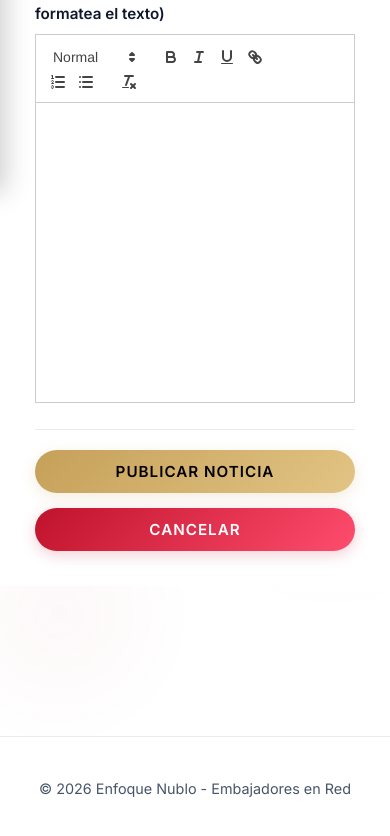
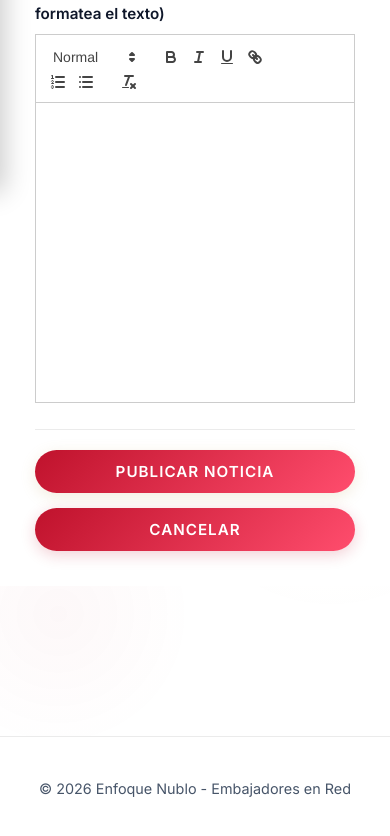
Before and after one commit to fay89/noticias-internas, a Next.js app: page /admin/editor in a window 390 px wide. Shown: the part 652-1488 px from the top of the page. Built offline with nearby package versions, Linux system fonts and the light colour scheme; no server answers; sample sign-in values are in the browser's storage.

Commit message:
Fix: forzar color rojo en botones de acceso y publicación

```diff
--- a/src/app/globals.css
+++ b/src/app/globals.css
@@ -67,8 +67,9 @@ h1, h2, h3, h4, h5, h6 {
 /* Premium Buttons */
 .btn-primary {
   display: inline-block;
-  background: linear-gradient(135deg, var(--accent-red-main) 0%, var(--accent-red-light) 100%);
-  color: white;
+  background: #bf122c !important; /* Rojo corporativo sólido */
+  background: linear-gradient(135deg, #bf122c 0%, #ff4d6d 100%) !important;
+  color: white !important;
   padding: 12px 28px;
   border-radius: 30px;
   font-family: var(--font-sans);
--- a/src/app/layout.module.css
+++ b/src/app/layout.module.css
@@ -256,7 +256,8 @@
   }
 
   .publishButton {
-    background: linear-gradient(135deg, var(--accent-red-main), var(--accent-red-light)) !important;
+    background: #bf122c !important;
+    background: linear-gradient(135deg, #bf122c, #ff4d6d) !important;
     border-radius: 12px !important;
     color: white !important;
     margin: 0 4px !important;
```
